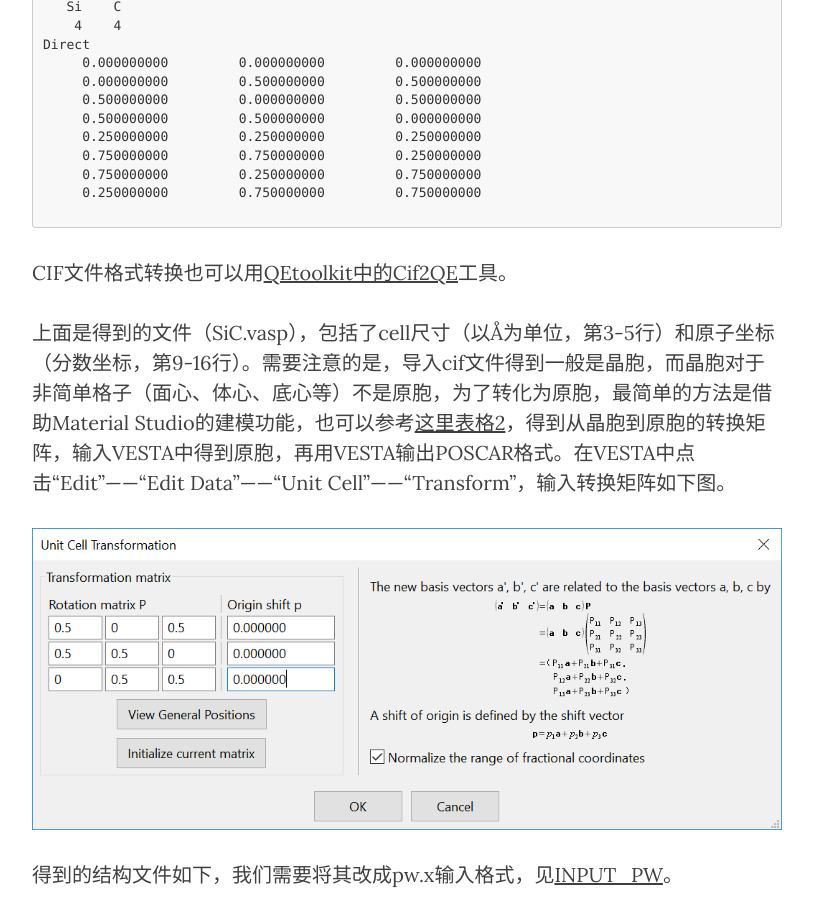
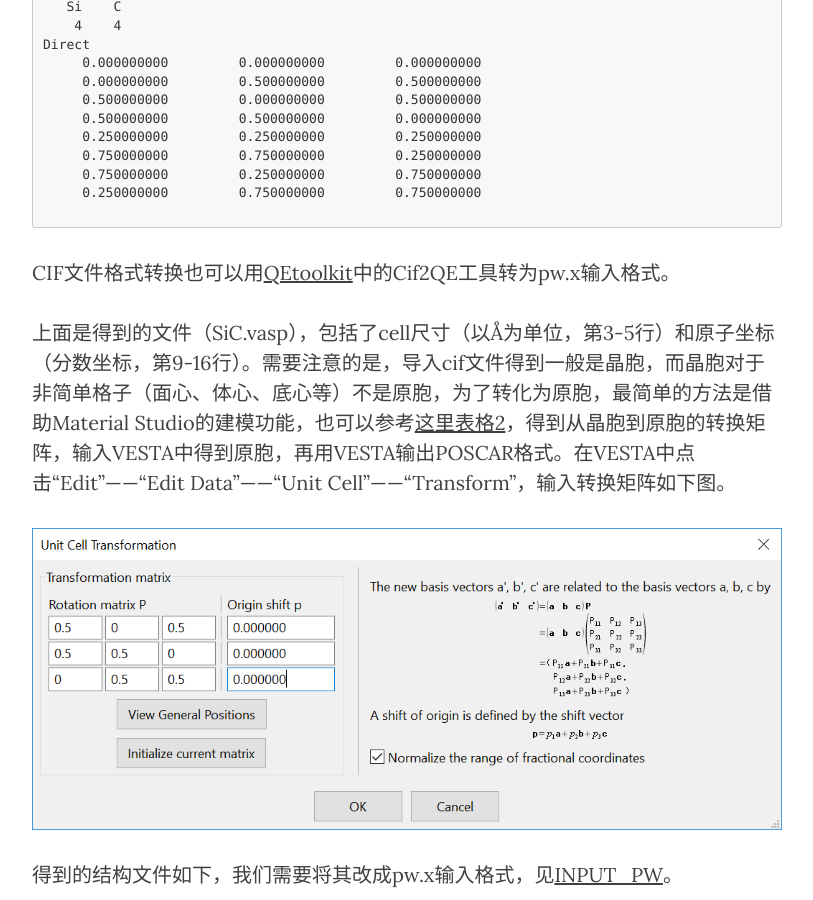
Before and after one commit to yyyu200/DFTbook, a Jekyll site: the page built from _posts/2019-04-01-HandsOn.md, in a window 1280 px wide and 900 px high, scrolled down 3359 px. Shown: the whole window, without its empty margins (233-1046 px from the left). Built offline with Jekyll 4.4.1, drawn with Linux system fonts in a browser that asks for light colours; nearby versions of some CDN libraries; formulas are drawn with MathJax 3; comment, search, counter and statistics services are not loaded.

Commit message:
modify at 20201130-10:00:04-di

````diff
--- a/_posts/2019-04-01-HandsOn.md
+++ b/_posts/2019-04-01-HandsOn.md
@@ -61,7 +61,7 @@ Direct
 
 ```
 
-CIF文件格式转换也可以用[QEtoolkit中的Cif2QE](http://www.densityflow.com/cif2qe.php)工具。
+CIF文件格式转换也可以用[QEtoolkit](http://www.densityflow.com/)中的Cif2QE工具转为pw.x输入格式。
 
 
 上面是得到的文件（SiC.vasp），包括了cell尺寸（以Å为单位，第3-5行）和原子坐标（分数坐标，第9-16行）。需要注意的是，导入cif文件得到一般是晶胞，而晶胞对于非简单格子（面心、体心、底心等）不是原胞，为了转化为原胞，最简单的方法是借助Material Studio的建模功能，也可以参考[这里表格2](../../07/TransCell/#tab2)，得到从晶胞到原胞的转换矩阵，输入VESTA中得到原胞，再用VESTA输出POSCAR格式。在VESTA中点击“Edit”——“Edit Data”——“Unit Cell”——“Transform”，输入转换矩阵如下图。
````
